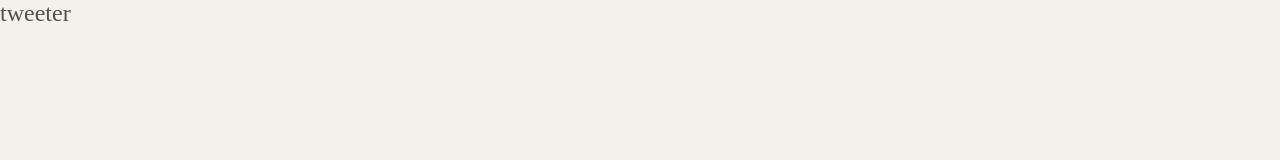
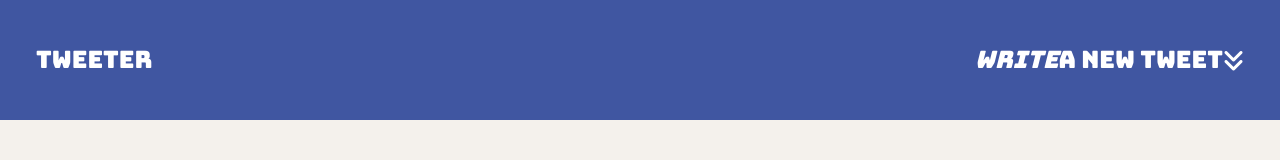
Before and after one commit to missnhi/tweeter, a website: page public/index.html in a window 1280 px wide. Drawn offline with nearby package versions, Linux system fonts and the light colour scheme.

Commit message:
design the nav

```diff
--- a/public/index.html
+++ b/public/index.html
@@ -5,10 +5,19 @@
     <title>Tweeter - Home Page</title>
 
     <!-- External CSS -->
-    <link rel="stylesheet" href="https://cdnjs.cloudflare.com/ajax/libs/normalize/8.0.1/normalize.min.css" type="text/css" />
+    <link rel="stylesheet" href="https://cdnjs.cloudflare.com/ajax/libs/normalize/8.0.1/normalize.min.css"
+          type="text/css"/>
+    <link rel="preconnect" href="https://fonts.googleapis.com">
+    <link rel="preconnect" href="https://fonts.gstatic.com" crossorigin>
+    <link href="https://fonts.googleapis.com/css2?family=Bungee&family=Source+Sans+3:ital,wght@0,200..900;1,200..900&display=swap"
+          rel="stylesheet">
+    <link rel="stylesheet" href="https://cdnjs.cloudflare.com/ajax/libs/font-awesome/6.6.0/css/all.min.css"
+          integrity="sha512-Kc323vGBEqzTmouAECnVceyQqyqdsSiqLQISBL29aUW4U/M7pSPA/gEUZQqv1cwx4OnYxTxve5UMg5GT6L4JJg=="
+          crossorigin="anonymous" referrerpolicy="no-referrer"/>
 
     <!-- App CSS -->
-    <link rel="stylesheet" href="/styles/layout.css" type="text/css" />
+    <link rel="stylesheet" href="/styles/layout.css" type="text/css"/>
+    <link rel="stylesheet" href="/styles/nav.css" type="text/css"/>
 
     <!-- External JS -->
     <script src="https://ajax.googleapis.com/ajax/libs/jquery/3.4.1/jquery.min.js"></script>
@@ -20,7 +29,9 @@
 <body>
 <!-- Top nav bar (fixed) -->
 <nav>
-      <span>tweeter</span>
+    <span class="left-nav">tweeter</span>
+    <span class="right-nav"><em>Write</em>  a new tweet</span>
+    <i class="fa-solid fa-angles-down"></i>
 </nav>
 
 <!-- Page-specific (main) content here -->
--- a/public/styles/layout.css
+++ b/public/styles/layout.css
@@ -4,10 +4,11 @@
  * Do not modify these two selectors, please
  */
 html {
-  box-sizing: border-box;
+    box-sizing: border-box;
 }
+
 *, *:before, *:after {
-  box-sizing: inherit;
+    box-sizing: inherit;
 }
 
 /*
@@ -15,9 +16,10 @@
  */
 
 body {
-  color: #545149;
-  background-color: #f4f1ec;
-  font-size: 24px;
+    color: #545149;
+    background-color: #f4f1ec;
+    font-size: 24px;
+    font-family: 'Source Sans 3', sans-serif;
 }
 
 /*
--- /dev/null
+++ b/public/styles/nav.css
@@ -0,0 +1,29 @@
+nav {
+    height: 120px;
+    width: 100%;
+    background-color: #4056A1;
+    color: #FFFFFF;
+    padding: 0 1.5em;
+    display: flex;
+    align-items: center;
+    justify-content: center;
+}
+
+/*<span> within the <nav> uses Bungee as its default font-family*/
+nav span {
+    font-family: 'Bungee', cursive;
+}
+
+.left-nav {
+    display: flex;
+    align-items: center;
+    justify-content: flex-start;
+    width: 50%;
+}
+
+.right-nav {
+    display: flex;
+    align-items: center;
+    justify-content: flex-end;
+    width: 50%;
+}
```
Also changed, not shown: server/data-files/initial-tweets.json (+5 -5 lines), server/index.js (+9 -7 lines), server/routes/tweets.js (+15 -6 lines), 1 other file. Lines whose indentation alone changed are shown as unchanged.
